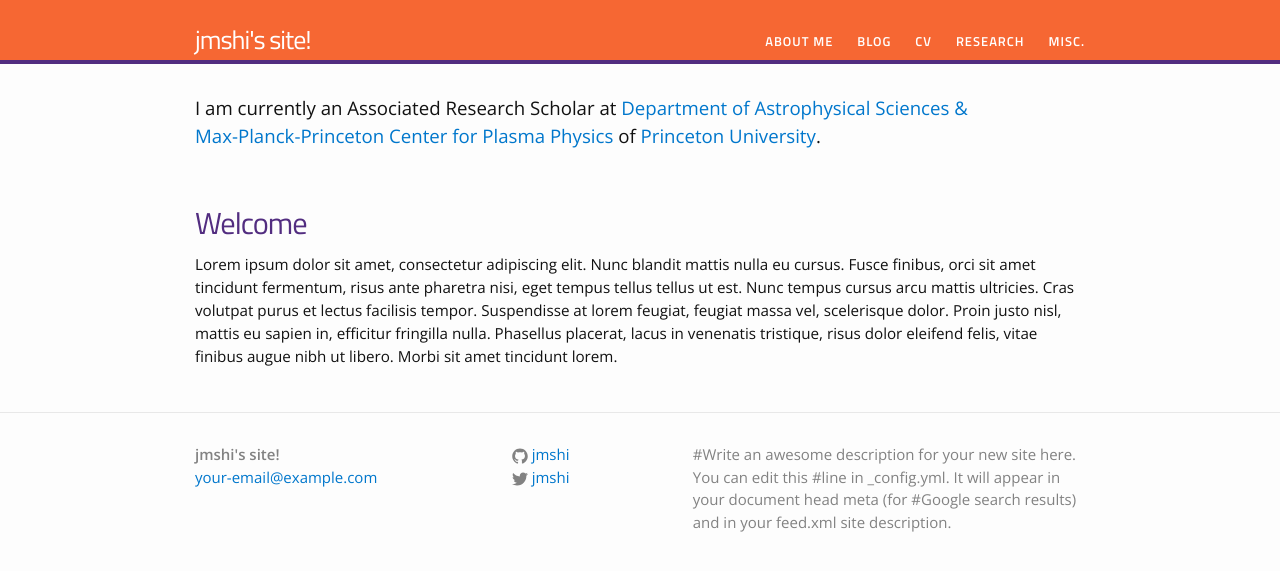
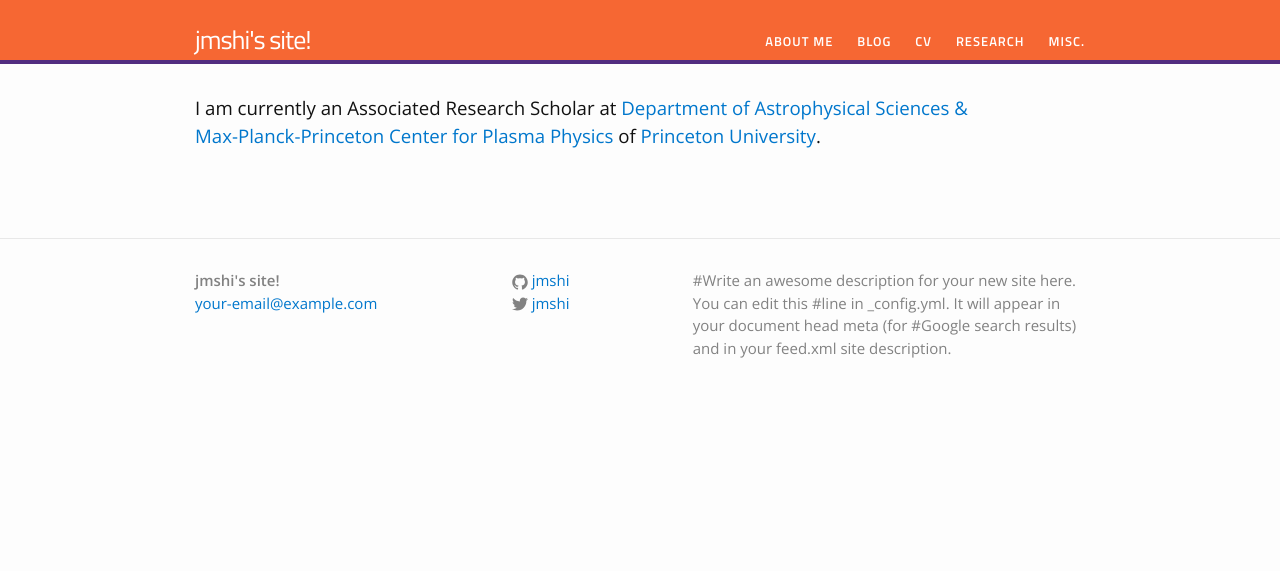
Before and after one commit to jmshi/jmshi.github.io, a Jekyll site: the page built from index.md, in a window 1280 px wide. Shown: the top 571 px of the page. Built offline with Jekyll 4.4.1, drawn with Linux system fonts in a browser that asks for light colours.

Commit message:
del wel msg

```diff
--- a/index.md
+++ b/index.md
@@ -14,8 +14,6 @@
   <span style="font-size: 14pt;"> </span>
 </p>
 
-<h1>Welcome</h1>
 
-<p>Lorem ipsum dolor sit amet, consectetur adipiscing elit. Nunc blandit mattis nulla eu cursus. Fusce finibus, orci sit amet tincidunt fermentum, risus ante pharetra nisi, eget tempus tellus tellus ut est. Nunc tempus cursus arcu mattis ultricies. Cras volutpat purus et lectus facilisis tempor. Suspendisse at lorem feugiat, feugiat massa vel, scelerisque dolor. Proin justo nisl, mattis eu sapien in, efficitur fringilla nulla. Phasellus placerat, lacus in venenatis tristique, risus dolor eleifend felis, vitae finibus augue nibh ut libero. Morbi sit amet tincidunt lorem.</p>
 
 </div>
```
